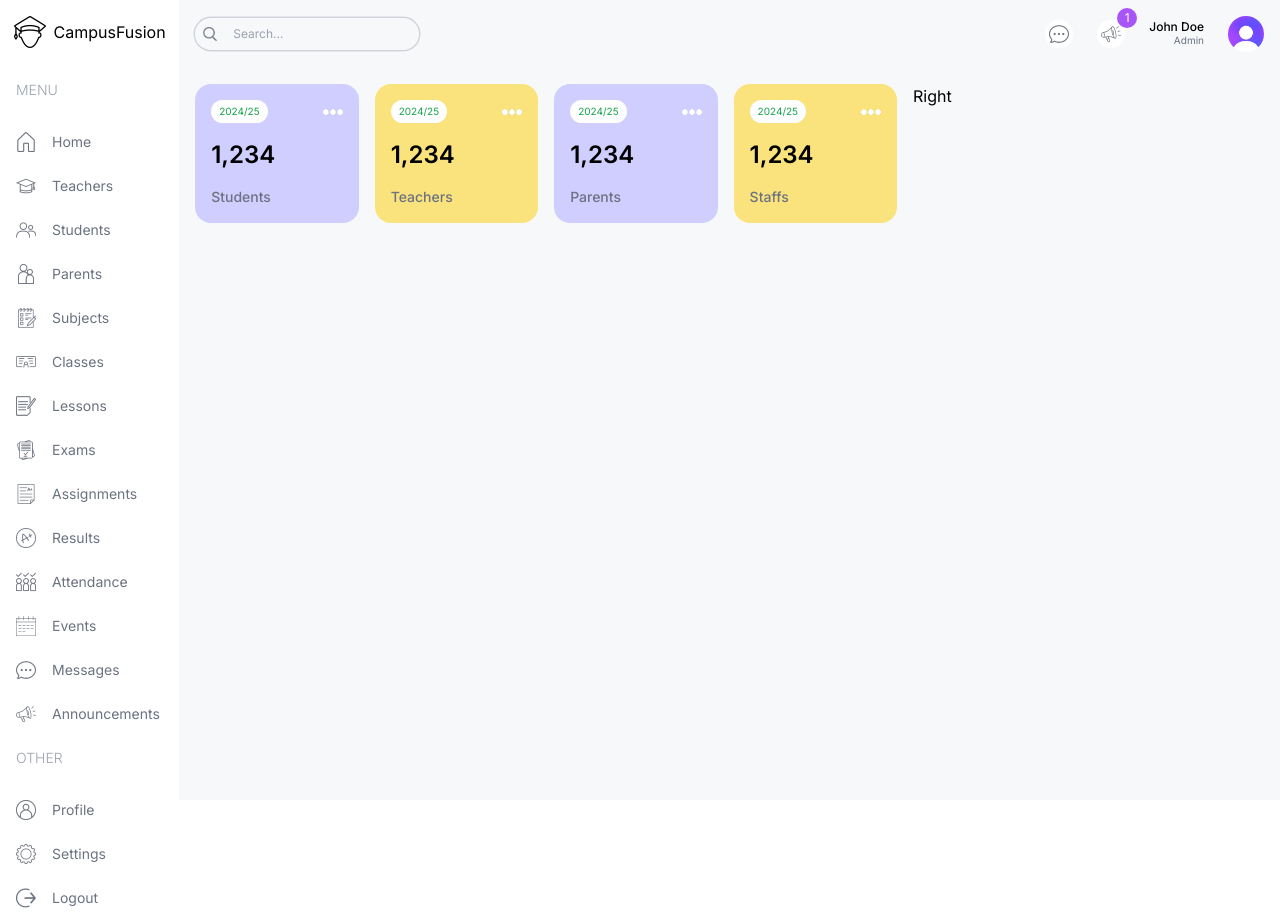
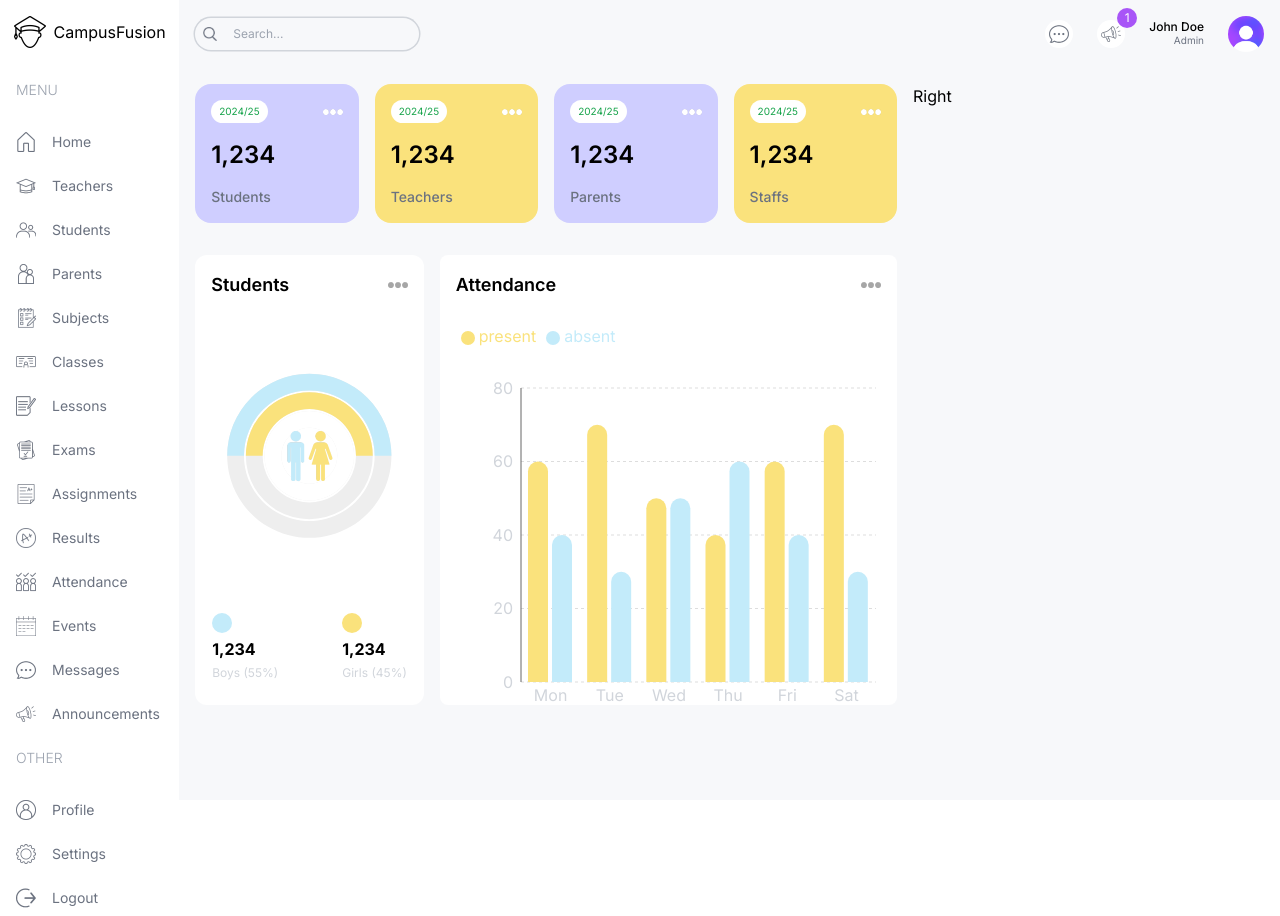
Before and after one commit to adivishnu-a/CampusFusion, a Next.js app: page /admin in a window 1280 px wide. Built offline with nearby package versions, Linux system fonts and the light colour scheme.

Commit message:
Implemented CountChart and Attendance Chart

```diff
--- a/src/app/(dashboard)/admin/page.tsx
+++ b/src/app/(dashboard)/admin/page.tsx
@@ -1,9 +1,11 @@
+import CountChart from "@/components/CountChart";
 import UserCard from "../../../components/UserCard";
+import AttendanceChart from "../../../components/AttendanceChart";
 const AdminPage = () => {
   return (
     <div className="p-4 flex gap-4 flex-col md:flex-row">
       {/* Left */}
-      <div className="w-full lg:w-2/3">
+      <div className="w-full lg:w-2/3 flex flex-col gap-8">
         {/* User Cards */}
         <div className="flex gap-4 justify-between flex-wrap">
           <UserCard type="student"></UserCard>
@@ -11,6 +13,19 @@
           <UserCard type="parent"></UserCard>
           <UserCard type="staff"></UserCard>
         </div>
+        {/* Middle Charts */}
+        <div className="flex gap-4 flex-col lg:flex-row">
+          {/* Count Chart */}
+          <div className="w-full lg:w-1/3 h-[450px]">
+            <CountChart />
+          </div>
+          {/* Attendance Chart */}
+          <div className="w-full lg:w-2/3 h-[450px]">
+            <AttendanceChart />
+          </div>
+        </div>
+        {/* Bottom Chart */}
+        <div className=""></div>
       </div>
       {/* Right */}
       <div className="w-full lg:w-1/3">Right</div>
--- /dev/null
+++ b/src/components/AttendanceChart.tsx
@@ -0,0 +1,90 @@
+"use client";
+import {
+  BarChart,
+  Bar,
+  Rectangle,
+  XAxis,
+  YAxis,
+  CartesianGrid,
+  Tooltip,
+  Legend,
+  ResponsiveContainer,
+} from "recharts";
+import Image from "next/image";
+
+const data = [
+  {
+    name: "Mon",
+    present: 60,
+    absent: 40,
+  },
+  {
+    name: "Tue",
+    present: 70,
+    absent: 30,
+  },
+  {
+    name: "Wed",
+    present: 50,
+    absent: 50,
+  },
+  {
+    name: "Thu",
+    present: 40,
+    absent: 60,
+  },
+  {
+    name: "Fri",
+    present: 60,
+    absent: 40,
+  },
+  {
+    name: "Sat",
+    present: 70,
+    absent: 30,
+  },
+];
+const AttendanceChart = () => {
+  return (
+    <div className="bg-white rounded-lg p-4 h-full">
+      <div className="flex justify-between items-center">
+        <h1 className="text-lg font-semibold">Attendance</h1>
+        <Image src="/moreDark.png" alt="" width={20} height={20} />
+      </div>
+      <ResponsiveContainer width="100%" height="100%">
+        <BarChart width={500} height={300} data={data} barSize={20}>
+          <CartesianGrid strokeDasharray="3 3" vertical={false} stroke="#ddd" />
+          <XAxis
+            dataKey="name"
+            axisLine={false}
+            tick={{ fill: "#d1d5db" }}
+            tickLine={false}
+          />
+          <YAxis tick={{ fill: "#d1d5db" }} tickLine={false} />
+          <Tooltip
+            contentStyle={{ borderRadius: "10px", borderColor: "lightgray" }}
+          />
+          <Legend
+            align="left"
+            verticalAlign="top"
+            wrapperStyle={{ paddingTop: "20px", paddingBottom: "40px" }}
+          />
+          <Bar
+            dataKey="present"
+            fill="#FAE27C"
+            legendType="circle"
+            radius={[10, 10, 0, 0]}
+          />
+          <Bar
+            dataKey="absent"
+            fill="#C3EBFA"
+            legendType="circle"
+            radius={[10, 10, 0, 0]}
+          />
+        </BarChart>
+      </ResponsiveContainer>
+    </div>
+  );
+};
+
+export default AttendanceChart;
--- /dev/null
+++ b/src/components/CountChart.tsx
@@ -0,0 +1,72 @@
+"use client";
+import Image from "next/image";
+import {
+  RadialBarChart,
+  RadialBar,
+  Legend,
+  ResponsiveContainer,
+} from "recharts";
+
+const data = [
+  {
+    name: "Total",
+    count: 106,
+    fill: "white",
+  },
+  {
+    name: "Girls",
+    count: 53,
+    fill: "#FAE27C",
+  },
+  {
+    name: "Boys",
+    count: 53,
+    fill: "#C3EBFA",
+  },
+];
+
+const CountChart = () => {
+  return (
+    <div className="bg-white rounded-xl w-full h-full p-4">
+      {/* Title */}
+      <div className="flex justify-between items-center">
+        <h1 className="text-lg font-semibold">Students</h1>
+        <Image src="/moreDark.png" alt="" width={20} height={20} />
+      </div>
+      {/* Chart */}
+      <div className="relative w-full h-[75%]">
+        <ResponsiveContainer>
+            <RadialBarChart
+                cx="50%"
+                cy="50%"
+                innerRadius="40%"
+                outerRadius="100%"
+                barSize={32}
+                data={data}
+            >
+                <RadialBar
+                    background
+                    dataKey="count"
+                />
+            </RadialBarChart>
+        </ResponsiveContainer>
+        <Image src="/maleFemale.png" alt="" width={50} height={50} className="absolute top-1/2 left-1/2 -translate-x-1/2 -translate-y-1/2" />
+      </div>
+      {/* Bottom */}
+      <div className="flex justify-center gap-16">
+        <div className="flex flex-col gap-1">
+            <div className="w-5 h-5 bg-campSky rounded-full" />
+            <h1 className="font-bold">1,234</h1>
+            <h2 className="text-xs text-gray-300">Boys (55%)</h2>
+        </div>
+        <div className="flex flex-col gap-1">
+            <div className="w-5 h-5 bg-campYellow rounded-full" />
+            <h1 className="font-bold">1,234</h1>
+            <h2 className="text-xs text-gray-300">Girls (45%)</h2>
+        </div>
+      </div>
+    </div>
+  );
+};
+
+export default CountChart;
```
